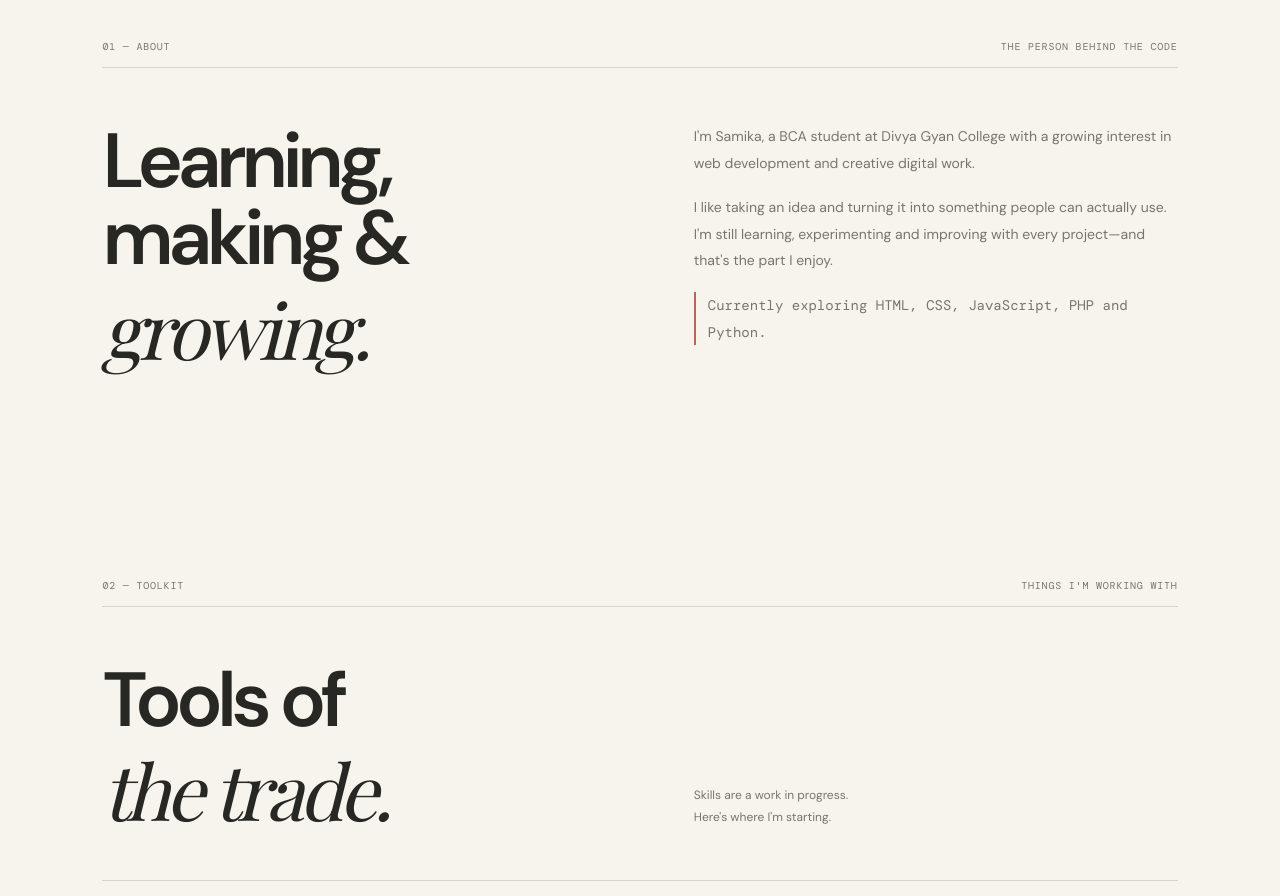
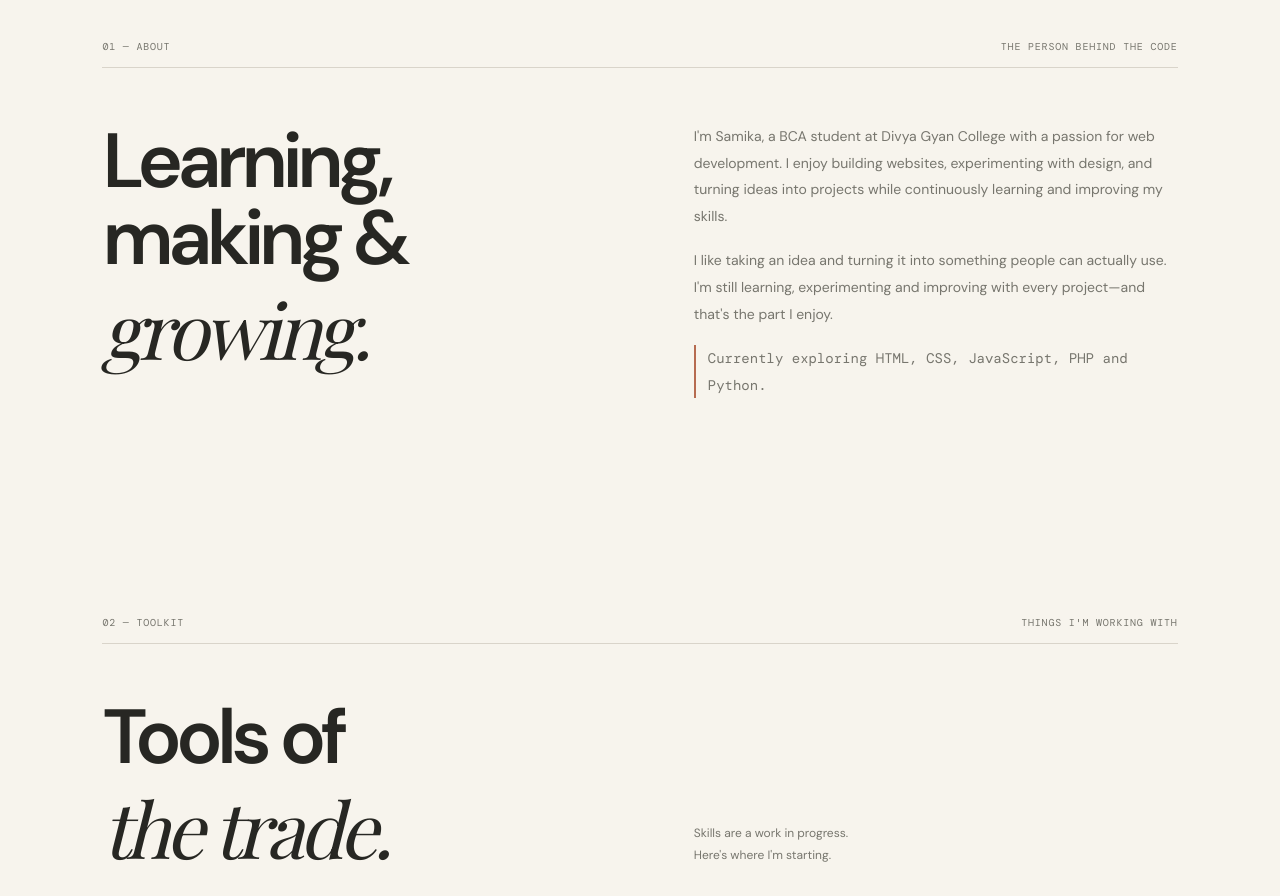
Before and after one commit to SamikaShrestha/samika-portfolio, a plain HTML site: page index.html in a window 1280 px wide. Shown: the part 860-1756 px from the top of the page. Drawn offline with nearby package versions, Linux system fonts and the light colour scheme; a web font is replaced by a local one.

Commit message:
Update portfolio

```diff
--- a/index.html
+++ b/index.html
@@ -17,7 +17,7 @@
 <div class="hero-right"><div class="composition"><div class="shape circle"></div><div class="shape arch"></div><div class="shape square"></div><div class="shape outline"></div><span class="composition-label">CODE<br>MEETS<br>CREATIVITY</span><span class="composition-number">01</span></div><p class="caption">A little corner of the internet<br>to collect things I've made.</p></div>
 <div class="hero-foot"><span>SCROLL A LITTLE</span><span class="line"></span><span>↓</span></div>
 </section>
-<section id="about" class="section"><div class="section-label"><span>01 — ABOUT</span><span>THE PERSON BEHIND THE CODE</span></div><div class="about"><h2>Learning,<br>making & <em>growing.</em></h2><div class="about-text"><p>I'm Samika, a BCA student at Divya Gyan College with a growing interest in web development and creative digital work.</p><p>I like taking an idea and turning it into something people can actually use. I'm still learning, experimenting and improving with every project—and that's the part I enjoy.</p><p class="small-note">Currently exploring HTML, CSS, JavaScript, PHP and Python.</p></div></div></section>
+<section id="about" class="section"><div class="section-label"><span>01 — ABOUT</span><span>THE PERSON BEHIND THE CODE</span></div><div class="about"><h2>Learning,<br>making & <em>growing.</em></h2><div class="about-text"><p>I'm Samika, a BCA student at Divya Gyan College with a passion for web development. I enjoy building websites, experimenting with design, and turning ideas into projects while continuously learning and improving my skills.</p><p>I like taking an idea and turning it into something people can actually use. I'm still learning, experimenting and improving with every project—and that's the part I enjoy.</p><p class="small-note">Currently exploring HTML, CSS, JavaScript, PHP and Python.</p></div></div></section>
 <section id="skills" class="section skills"><div class="section-label"><span>02 — TOOLKIT</span><span>THINGS I'M WORKING WITH</span></div><div class="skills-head"><h2>Tools of<br><em>the trade.</em></h2><p>Skills are a work in progress.<br>Here's where I'm starting.</p></div><div class="skills-list"><div><span>01</span><strong>HTML</strong><small>Structure / Accessibility</small></div><div><span>02</span><strong>CSS</strong><small>Layout / Styling / Responsive</small></div><div><span>03</span><strong>JavaScript</strong><small>Interaction / Logic</small></div><div><span>04</span><strong>PHP</strong><small>Backend fundamentals</small></div><div><span>05</span><strong>Python</strong><small>Programming / Problem solving</small></div></div></section>
 <section id="work" class="section work"><div class="section-label"><span>03 — SELECTED WORK</span><span>PROJECTS & PRACTICE</span></div><h2 class="work-title">A few things<br>I've <em>put together.</em></h2>
 <article class="project"><div class="project-image food"><div class="mock-head"><span>foodmandu</span><span>MENU&nbsp; / &nbsp;CART</span></div><div class="mock-copy"><small>GOOD FOOD, GOOD MOOD</small><h3>Hungry?<br>Let's fix that.</h3><div class="mock-button">EXPLORE MENU ↗</div></div><div class="mock-foot">PIZZA &nbsp; / &nbsp; BURGERS &nbsp; / &nbsp; MOMO</div><span class="image-note">01 / UI STUDY</span></div><div class="project-info"><div class="project-number">PROJECT 01 / FRONTEND</div><h3>Foodmandu</h3><p>A food-ordering website concept with restaurant and food listings, built to practise frontend layout, styling and interactive details.</p><div class="tags">HTML <i>·</i> CSS <i>·</i> JAVASCRIPT</div><a class="project-link" href="#" aria-label="Foodmandu project link placeholder">VIEW PROJECT DETAILS ↗</a></div></article>
```
